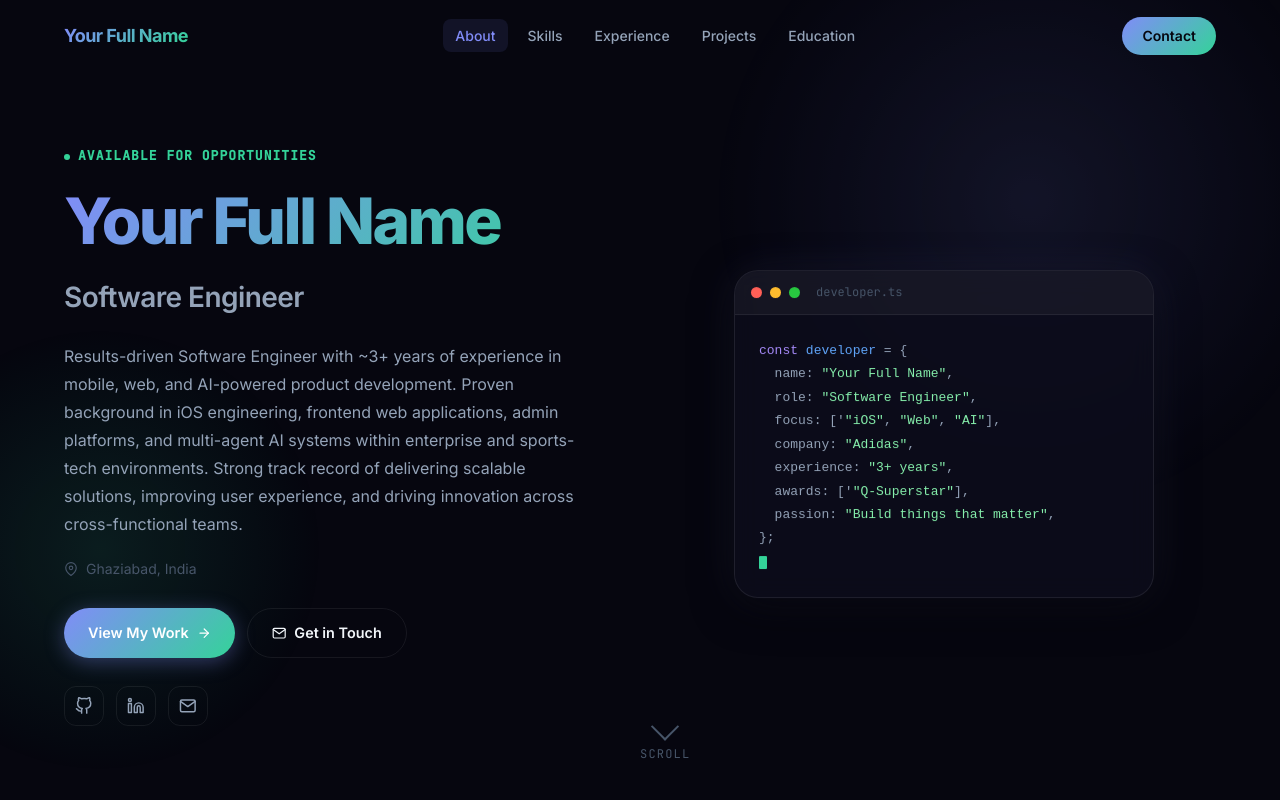
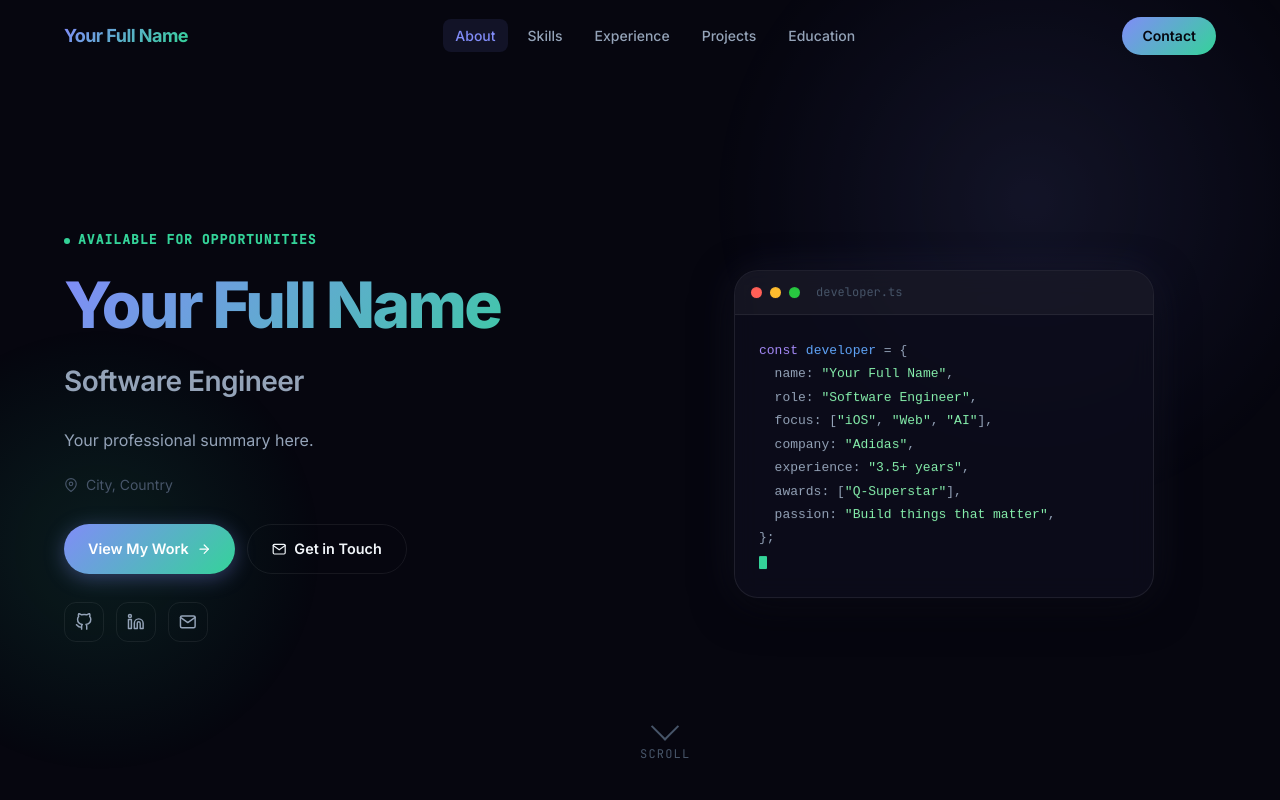
Before and after one commit to rajadi00000/Portfolio, a React (Vite) app: page / in a window 1280 px wide. Shown: the top 800 px of the page. Built offline with nearby package versions, Linux system fonts and the light colour scheme.

Commit message:
fix: update personal information in environment file and portfolio data

```diff
--- a/src/components/sections/Hero.tsx
+++ b/src/components/sections/Hero.tsx
@@ -67,7 +67,7 @@
         <span className="code-line">
           {'  '}<span className="code-key">focus</span>
           <span className="code-colon">:</span>{' '}
-          <span className="code-bracket">['</span>
+          <span className="code-bracket">[</span>
           <span className="code-string">"iOS"</span>
           <span className="code-bracket">, </span>
           <span className="code-string">"Web"</span>
@@ -84,13 +84,13 @@
         <span className="code-line">
           {'  '}<span className="code-key">experience</span>
           <span className="code-colon">:</span>{' '}
-          <span className="code-string">"3+ years"</span>
+          <span className="code-string">"3.5+ years"</span>
           <span className="code-bracket">,</span>
         </span>
         <span className="code-line">
           {'  '}<span className="code-key">awards</span>
           <span className="code-colon">:</span>{' '}
-          <span className="code-bracket">['</span>
+          <span className="code-bracket">[</span>
           <span className="code-string">"Q-Superstar"</span>
           <span className="code-bracket">],</span>
         </span>
--- a/src/data/portfolio.ts
+++ b/src/data/portfolio.ts
@@ -228,7 +228,7 @@
   degree: "Bachelor's Degree in Engineering",
   institution: 'Delhi Technological University',
   location: 'Delhi, India',
-  year: '[Year]',
+  year: '2022',
 };
 
 // ─── Navigation ───────────────────────────────────────────────────────────────
```
Also changed, not shown: 2 other files (tests, documents, lock files or other folders).
